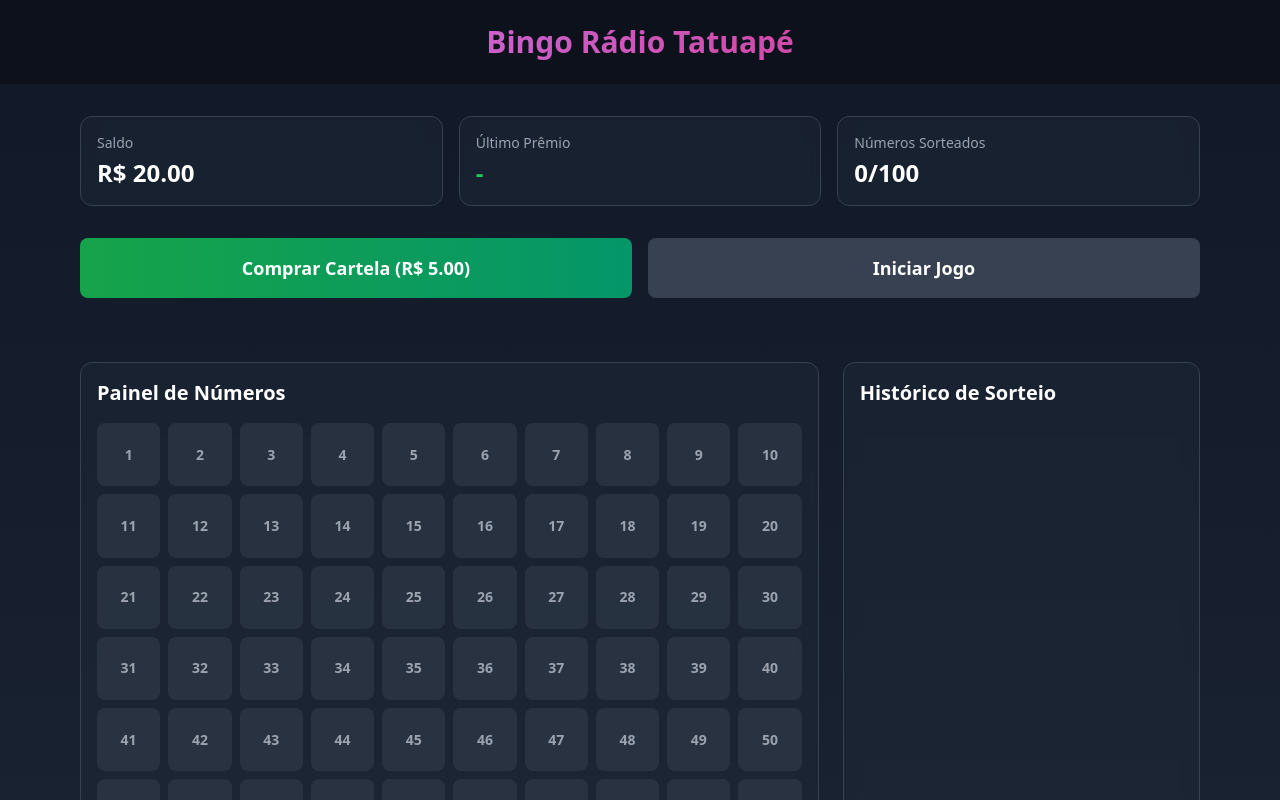
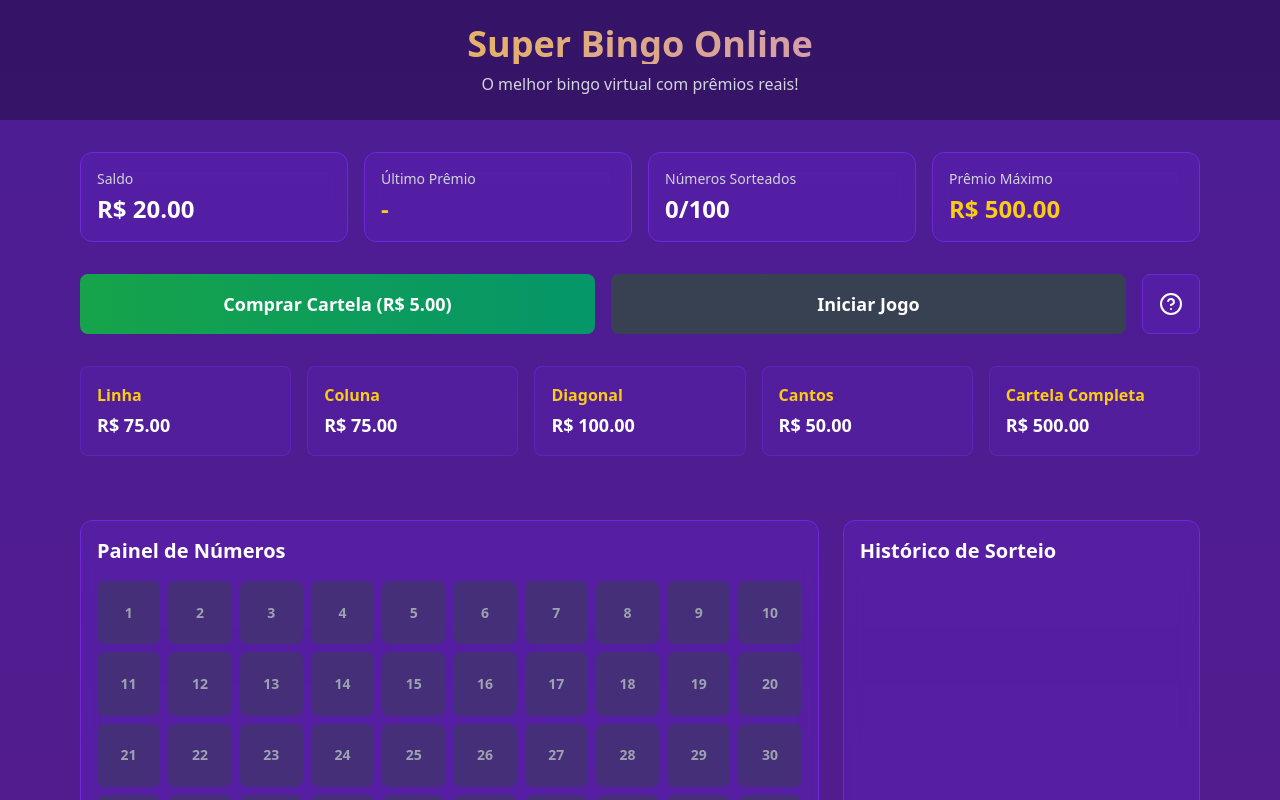
Before and after one commit to AstridNielsen-lab/Bingo-Radio-Tatuape, a React (Vite) app: page / in a window 1280 px wide. Shown: the top 800 px of the page. Built offline with nearby package versions, Linux system fonts and the light colour scheme.

Commit message:
Resolvendo conflitos antes do push

```diff
--- a/index.html
+++ b/index.html
@@ -4,16 +4,16 @@
     <meta charset="UTF-8" />
     <link rel="icon" type="image/svg+xml" href="/heart.svg" />
     <meta name="viewport" content="width=device-width, initial-scale=1.0" />
-    <title>Rádio Tatuapé FM Slots - Jogo de Caça-Níquel Online</title>
+    <title>Super Bingo Online - O Melhor Jogo de Bingo Virtual</title>
 
     <!-- SEO Meta Tags -->
-    <meta name="description" content="Jogue Rádio Tatuapé FM Slots, um emocionante jogo de caça-níquel online com tema de naipes. Desenvolvido por Julio Campos Machado da Like Look Solutions." />
-    <meta name="keywords" content="slots, caça-níquel, jogos online, Rádio Tatuapé FM, Like Look Solutions" />
+    <meta name="description" content="Jogue Super Bingo Online, o mais emocionante jogo de bingo virtual com prêmios reais. Divirta-se com cartelas múltiplas, sorteios automáticos e prêmios especiais!" />
+    <meta name="keywords" content="bingo online, jogo de bingo, bingo virtual, prêmios reais, jogos de azar online, bingo multiplayer" />
     <meta name="author" content="Julio Campos Machado" />
 
     <!-- Open Graph Meta Tags -->
-    <meta property="og:title" content="Rádio Tatuapé FM Slots - Jogo de Caça-Níquel Online" />
-    <meta property="og:description" content="Jogue Rádio Tatuapé FM Slots, um emocionante jogo de caça-níquel online com tema de naipes." />
+    <meta property="og:title" content="Super Bingo Online - Jogo de Bingo Virtual com Prêmios" />
+    <meta property="og:description" content="Participe do Super Bingo Online e concorra a prêmios reais! Jogue com múltiplas cartelas e acompanhe os sorteios em tempo real." />
     <meta property="og:type" content="website" />
     <meta property="og:url" content="https://likelook.wixsite.com/solutions" />
     <meta property="og:image" content="/heart.svg" />
@@ -24,7 +24,7 @@
     <meta name="website" content="https://likelook.wixsite.com/solutions" />
 
     <!-- Additional Meta Tags -->
-    <meta name="theme-color" content="#ef4444" />
+    <meta name="theme-color" content="#6d28d9" />
     <meta name="mobile-web-app-capable" content="yes" />
     <meta name="apple-mobile-web-app-capable" content="yes" />
     <meta name="apple-mobile-web-app-status-bar-style" content="black-translucent" />
--- a/src/App.tsx
+++ b/src/App.tsx
@@ -1,5 +1,5 @@
 import React, { useState, useCallback, useEffect } from 'react';
-import { Volume2, VolumeX, FastForward, Rewind } from 'lucide-react';
+import { Volume2, VolumeX, FastForward, Rewind, HelpCircle } from 'lucide-react';
 
 // Tipos
 type BingoCard = {
@@ -8,21 +8,30 @@ type BingoCard = {
   marks: boolean[][];
 };
 
-type WinPattern = 'line' | 'column' | 'full';
+type WinPattern = 'line' | 'column' | 'diagonal' | 'corners' | 'full';
 
 const CARD_PRICE = 5;
 const MAX_CARDS = 4;
 const BINGO_NUMBERS = Array.from({ length: 100 }, (_, i) => i + 1);
 const WIN_MULTIPLIERS = {
-  line: 10,
-  column: 10,
-  full: 50,
+  line: 15,
+  column: 15,
+  diagonal: 20,
+  corners: 10,
+  full: 100,
 };
 
 const DRAW_SPEEDS = {
   slow: 8000,
   normal: 4000,
   fast: 2000,
+};
+
+const SOUND_URLS = {
+  draw: 'https://assets.mixkit.co/active_storage/sfx/2003/2003-preview.mp3',
+  win: 'https://assets.mixkit.co/active_storage/sfx/2001/2001-preview.mp3',
+  buy: 'https://assets.mixkit.co/active_storage/sfx/2013/2013-preview.mp3',
+  line: 'https://assets.mixkit.co/active_storage/sfx/2002/2002-preview.mp3',
 };
 
 function App() {
@@ -33,6 +42,7 @@ function App() {
   const [isAutoDrawing, setIsAutoDrawing] = useState(false);
   const [sound, setSound] = useState(true);
   const [showPaymentModal, setShowPaymentModal] = useState(false);
+  const [showHowToPlay, setShowHowToPlay] = useState(false);
   const [selectedAmount, setSelectedAmount] = useState(5);
   const [preferenceId, setPreferenceId] = useState<string | null>(null);
   const [lastWin, setLastWin] = useState(0);
@@ -46,20 +56,17 @@ function App() {
     const numbers: number[][] = Array(5).fill(null).map(() => Array(5).fill(0));
     const marks: boolean[][] = Array(5).fill(null).map(() => Array(5).fill(false));
 
-    // Preencher cada coluna com números apropriados
     for (let col = 0; col < 5; col++) {
       const min = col * 20 + 1;
       const max = min + 19;
       const columnNumbers = Array.from({ length: 20 }, (_, i) => min + i);
 
-      // Embaralhar e pegar os primeiros 5 números
       for (let row = 0; row < 5; row++) {
         const randomIndex = Math.floor(Math.random() * columnNumbers.length);
         numbers[row][col] = columnNumbers.splice(randomIndex, 1)[0];
       }
     }
 
-    // Espaço central livre
     numbers[2][2] = 0;
     marks[2][2] = true;
 
@@ -90,6 +97,19 @@ function App() {
     for (let col = 0; col < 5; col++) {
       if (card.marks.every(row => row[col])) return 'column';
     }
+
+    // Verificar diagonais
+    const mainDiagonal = Array(5).every((_, i) => card.marks[i][i]);
+    const secondaryDiagonal = Array(5).every((_, i) => card.marks[i][4 - i]);
+    if (mainDiagonal || secondaryDiagonal) return 'diagonal';
+
+    // Verificar cantos
+    const corners =
+      card.marks[0][0] &&
+      card.marks[0][4] &&
+      card.marks[4][0] &&
+      card.marks[4][4];
+    if (corners) return 'corners';
 
     // Verificar cartela completa
     if (card.marks.every(row => row.every(mark => mark))) return 'full';
@@ -130,12 +150,6 @@ function App() {
     markNumber(newNumber);
     playSound('draw');
 
-    // Verificar se todos os números foram sorteados
-    if (drawnNumbers.length + 1 >= 100) {
-      endGame();
-      return;
-    }
-
     // Verificar vitórias
     cards.forEach(card => {
       const pattern = checkWin(card);
@@ -144,10 +158,14 @@ function App() {
         setBalance(prev => prev + winAmount);
         setLastWin(winAmount);
         setWinningPattern(pattern);
-        playSound('win');
-        endGame();
+        playSound(pattern === 'line' ? 'line' : 'win');
       }
     });
+
+    // Verificar fim do jogo
+    if (drawnNumbers.length + 1 >= 100) {
+      endGame();
+    }
   };
 
   // Encerrar o jogo
@@ -176,14 +194,9 @@ function App() {
   };
 
   // Efeitos sonoros
-  const playSound = useCallback((soundName: 'draw' | 'win' | 'buy') => {
+  const playSound = useCallback((soundName: keyof typeof SOUND_URLS) => {
     if (!sound) return;
-    const sounds = {
-      draw: 'https://assets.mixkit.co/active_storage/sfx/2003/2003-preview.mp3',
-      win: 'https://assets.mixkit.co/active_storage/sfx/2001/2001-preview.mp3',
-      buy: 'https://assets.mixkit.co/active_storage/sfx/2013/2013-preview.mp3',
-    };
-    new Audio(sounds[soundName]).play();
+    new Audio(SOUND_URLS[soundName]).play();
   }, [sound]);
 
   // Sorteio automático
@@ -206,7 +219,7 @@ function App() {
         },
         body: JSON.stringify({
           items: [{
-            title: `Créditos Bingo Rádio Tatuapé - R$ ${selectedAmount.toFixed(2)}`,
+            title: `Créditos Super Bingo Online - R$ ${selectedAmount.toFixed(2)}`,
             quantity: 1,
             currency_id: 'BRL',
             unit_price: selectedAmount,
@@ -227,31 +240,36 @@ function App() {
   };
 
   return (
-    <div className="min-h-screen bg-gradient-to-b from-gray-900 to-gray-800 text-white flex flex-col">
+    <div className="min-h-screen bg-gradient-to-b from-violet-900 to-purple-900 text-white flex flex-col">
       {/* Header */}
       <header className="w-full py-6 px-4 text-center bg-black/30">
-        <h1 className="text-3xl font-bold bg-clip-text text-transparent bg-gradient-to-r from-purple-400 to-pink-600">
-          Bingo Rádio Tatuapé
+        <h1 className="text-4xl font-bold bg-clip-text text-transparent bg-gradient-to-r from-yellow-400 to-purple-400">
+          Super Bingo Online
         </h1>
+        <p className="mt-2 text-gray-300">O melhor bingo virtual com prêmios reais!</p>
       </header>
 
       {/* Main Content */}
       <main className="flex-1 container mx-auto max-w-6xl px-4 py-8">
         {/* Status Bar */}
-        <div className="grid grid-cols-3 gap-4 mb-8">
-          <div className="bg-gray-800/50 backdrop-blur rounded-xl p-4 border border-gray-700">
-            <p className="text-sm text-gray-400 mb-1">Saldo</p>
+        <div className="grid grid-cols-1 md:grid-cols-4 gap-4 mb-8">
+          <div className="bg-violet-800/50 backdrop-blur rounded-xl p-4 border border-violet-700">
+            <p className="text-sm text-gray-300 mb-1">Saldo</p>
             <p className="text-2xl font-bold">R$ {balance.toFixed(2)}</p>
           </div>
-          <div className="bg-gray-800/50 backdrop-blur rounded-xl p-4 border border-gray-700">
-            <p className="text-sm text-gray-400 mb-1">Último Prêmio</p>
-            <p className="text-2xl font-bold text-green-500">
+          <div className="bg-violet-800/50 backdrop-blur rounded-xl p-4 border border-violet-700">
+            <p className="text-sm text-gray-300 mb-1">Último Prêmio</p>
+            <p className="text-2xl font-bold text-yellow-400">
               {lastWin > 0 ? `R$ ${lastWin.toFixed(2)}` : '-'}
             </p>
           </div>
-          <div className="bg-gray-800/50 backdrop-blur rounded-xl p-4 border border-gray-700">
-            <p className="text-sm text-gray-400 mb-1">Números Sorteados</p>
+          <div className="bg-violet-800/50 backdrop-blur rounded-xl p-4 border border-violet-700">
+            <p className="text-sm text-gray-300 mb-1">Números Sorteados</p>
             <p className="text-2xl font-bold">{drawnNumbersHistory.length}/100</p>
+          </div>
+          <div className="bg-violet-800/50 backdrop-blur rounded-xl p-4 border border-violet-700">
+            <p className="text-sm text-gray-300 mb-1">Prêmio Máximo</p>
+            <p className="text-2xl font-bold text-yellow-400">R$ {(CARD_PRICE * WIN_MULTIPLIERS.full).toFixed(2)}</p>
           </div>
         </div>
 
@@ -274,11 +292,32 @@ function App() {
             className={`flex-1 py-4 px-6 rounded-lg font-bold text-lg transition-all ${
               cards.length === 0 || isGameRunning
                 ? 'bg-gray-700 cursor-not-allowed'
-                : 'bg-gradient-to-r from-purple-600 to-pink-600 hover:from-purple-500 hover:to-pink-500'
+                : 'bg-gradient-to-r from-violet-600 to-purple-600 hover:from-violet-500 hover:to-purple-500'
             }`}
           >
             {isGameRunning ? 'Jogo em Andamento' : 'Iniciar Jogo'}
           </button>
+          <button
+            onClick={() => setShowHowToPlay(true)}
+            className="p-4 rounded-lg bg-violet-800/50 backdrop-blur border border-violet-700 hover:bg-violet-700/50 transition-colors"
+          >
+            <HelpCircle size={24} />
+          </button>
+        </div>
+
+        {/* Prêmios */}
+        <div className="grid grid-cols-2 md:grid-cols-5 gap-4 mb-8">
+          {Object.entries(WIN_MULTIPLIERS).map(([pattern, multiplier]) => (
+            <div key={pattern} className="bg-violet-800/30 p-4 rounded-lg border border-violet-700/50">
+              <p className="text-yellow-400 font-bold mb-1 capitalize">
+                {pattern === 'line' ? 'Linha' :
+                 pattern === 'column' ? 'Coluna' :
+                 pattern === 'diagonal' ? 'Diagonal' :
+                 pattern === 'corners' ? 'Cantos' : 'Cartela Completa'}
+              </p>
+              <p className="text-lg font-bold">R$ {(CARD_PRICE * multiplier).toFixed(2)}</p>
+            </div>
+          ))}
         </div>
 
         {/* Game Status */}
@@ -324,7 +363,7 @@ function App() {
 
             {/* Controles de Velocidade */}
             {isAutoDrawing && (
-              <div className="flex items-center justify-center gap-4 bg-gray-800/50 backdrop-blur rounded-xl p-4 border border-gray-700">
+              <div className="flex items-center justify-center gap-4 bg-violet-800/50 backdrop-blur rounded-xl p-4 border border-violet-700">
                 <button
                   onClick={() => setDrawSpeed('slow')}
                   className={`flex items-center gap-2 px-4 py-2 rounded-lg transition-all ${
@@ -359,7 +398,7 @@ function App() {
         {/* Bingo Cards */}
         <div className="grid grid-cols-1 md:grid-cols-2 gap-6 mb-8">
           {cards.map(card => (
-            <div key={card.id} className="bg-gray-800/50 backdrop-blur rounded-xl p-4 border border-gray-700">
+            <div key={card.id} className="bg-violet-800/50 backdrop-blur rounded-xl p-4 border border-violet-700">
               <div className="grid grid-cols-5 gap-2">
                 {card.numbers.map((row, rowIndex) => (
                   row.map((number, colIndex) => (
@@ -369,7 +408,7 @@ function App() {
                         card.marks[rowIndex][colIndex]
                           ? 'bg-purple-600 text-white'
                           : 'bg-gray-700 text-gray-300'
-                      } ${number === 0 ? 'bg-pink-600' : ''}`}
+                      } ${number === 0 ? 'bg-yellow-600' : ''}`}
                     >
                       {number === 0 ? '★' : number}
                     </div>
@@ -383,7 +422,7 @@ function App() {
         {/* Números e Histórico */}
         <div className="grid grid-cols-1 lg:grid-cols-3 gap-6 mb-8">
           {/* Painel de Números */}
-          <div className="lg:col-span-2 bg-gray-800/50 backdrop-blur rounded-xl p-4 border border-gray-700">
+          <div className="lg:col-span-2 bg-violet-800/50 backdrop-blur rounded-xl p-4 border border-violet-700">
             <h3 className="text-xl font-bold mb-4">Painel de Números</h3>
             <div className="grid grid-cols-10 gap-2">
               {BINGO_NUMBERS.map(number => (
@@ -402,7 +441,7 @@ function App() {
           </div>
 
           {/* Histórico de Números Sorteados */}
-          <div className="bg-gray-800/50 backdrop-blur rounded-xl p-4 border border-gray-700">
+          <div className="bg-violet-800/50 backdrop-blur rounded-xl p-4 border border-violet-700">
             <h3 className="text-xl font-bold mb-4">Histórico de Sorteio</h3>
             <div className="space-y-2 max-h-[400px] overflow-y-auto">
               {drawnNumbersHistory.map((number, index) => (
@@ -428,7 +467,7 @@ function App() {
           </button>
           <button
             onClick={() => setSound(!sound)}
-            className="p-3 rounded-lg bg-gray-800/50 backdrop-blur border border-gray-700 hover:bg-gray-700/50 transition-colors"
+            className="p-3 rounded-lg bg-violet-800/50 backdrop-blur border border-violet-700 hover:bg-violet-700/50 transition-colors"
           >
             {sound ? <Volume2 size={20} /> : <VolumeX size={20} />}
           </button>
@@ -464,7 +503,7 @@ function App() {
       {/* Payment Modal */}
       {showPaymentModal && (
         <div className="fixed inset-0 bg-black/80 backdrop-blur-sm flex items-center justify-center p-4 z-50">
-          <div className="bg-gray-800 p-6 rounded-xl max-w-md w-full border border-gray-700">
+          <div className="bg-violet-900 p-6 rounded-xl max-w-md w-full border border-violet-700">
             <h2 className="text-xl font-bold mb-4">Adicionar Saldo</h2>
             <div className="space-y-4">
               <div className="grid grid-cols-3 gap-2">
@@ -503,6 +542,53 @@ function App() {
           </div>
         </div>
       )}
+
+      {/* How to Play Modal */}
+      {showHowToPlay && (
+        <div className="fixed inset-0 bg-black/80 backdrop-blur-sm flex items-center justify-center p-4 z-50">
+          <div className="bg-violet-900 p-6 rounded-xl max-w-2xl w-full border border-violet-700">
+            <h2 className="text-2xl font-bold mb-4">Como Jogar</h2>
+            <div className="space-y-4 text-gray-300">
+              <div>
+                <h3 className="text-lg font-bold text-white mb-2">Regras Básicas</h3>
+                <ul className="list-disc list-inside space-y-2">
+                  <li>Compre até 4 cartelas por R$ {CARD_PRICE.toFixed(2)} cada</li>
+                  <li>Cada cartela tem 24 números e um espaço livre no centro</li>
+                  <li>Os números são sorteados automaticamente ou manualmente</li>
+                  <li>Marque os números sorteados em suas cartelas</li>
+                </ul>
+              </div>
+
+              <div>
+                <h3 className="text-lg font-bold text-white mb-2">Prêmios</h3>
+                <ul className="list-disc list-inside space-y-2">
+                  <li>Linha Completa: R$ {(CARD_PRICE * WIN_MULTIPLIERS.line).toFixed(2)}</li>
+                  <li>Coluna Completa: R$ {(CARD_PRICE * WIN_MULTIPLIERS.column).toFixed(2)}</li>
+                  <li>Diagonal Completa: R$ {(CARD_PRICE * WIN_MULTIPLIERS.diagonal).toFixed(2)}</li>
+                  <li>Cantos Completos: R$ {(CARD_PRICE * WIN_MULTIPLIERS.corners).toFixed(2)}</li>
+                  <li>Cartela Completa: R$ {(CARD_PRICE * WIN_MULTIPLIERS.full).toFixed(2)}</li>
+                </ul>
+              </div>
+
+              <div>
+                <h3 className="text-lg font-bold text-white mb-2">Dicas</h3>
+                <ul className="list-disc list-inside space-y-2">
+                  <li>Quanto mais cartelas, mais chances de ganhar</li>
+                  <li>Use o sorteio automático para maior agilidade</li>
+                  <li>Fique atento aos números sorteados no painel</li>
+                  <li>Os prêmios são acumulativos por cartela</li>
+                </ul>
+              </div>
+            </div>
+            <button
+              onClick={() => setShowHowToPlay(false)}
+              className="w-full mt-6 py-2 px-4 bg-purple-600 rounded hover:bg-purple-500"
+            >
+              Entendi
+            </button>
+          </div>
+        </div>
+      )}
     </div>
   );
 }
```
